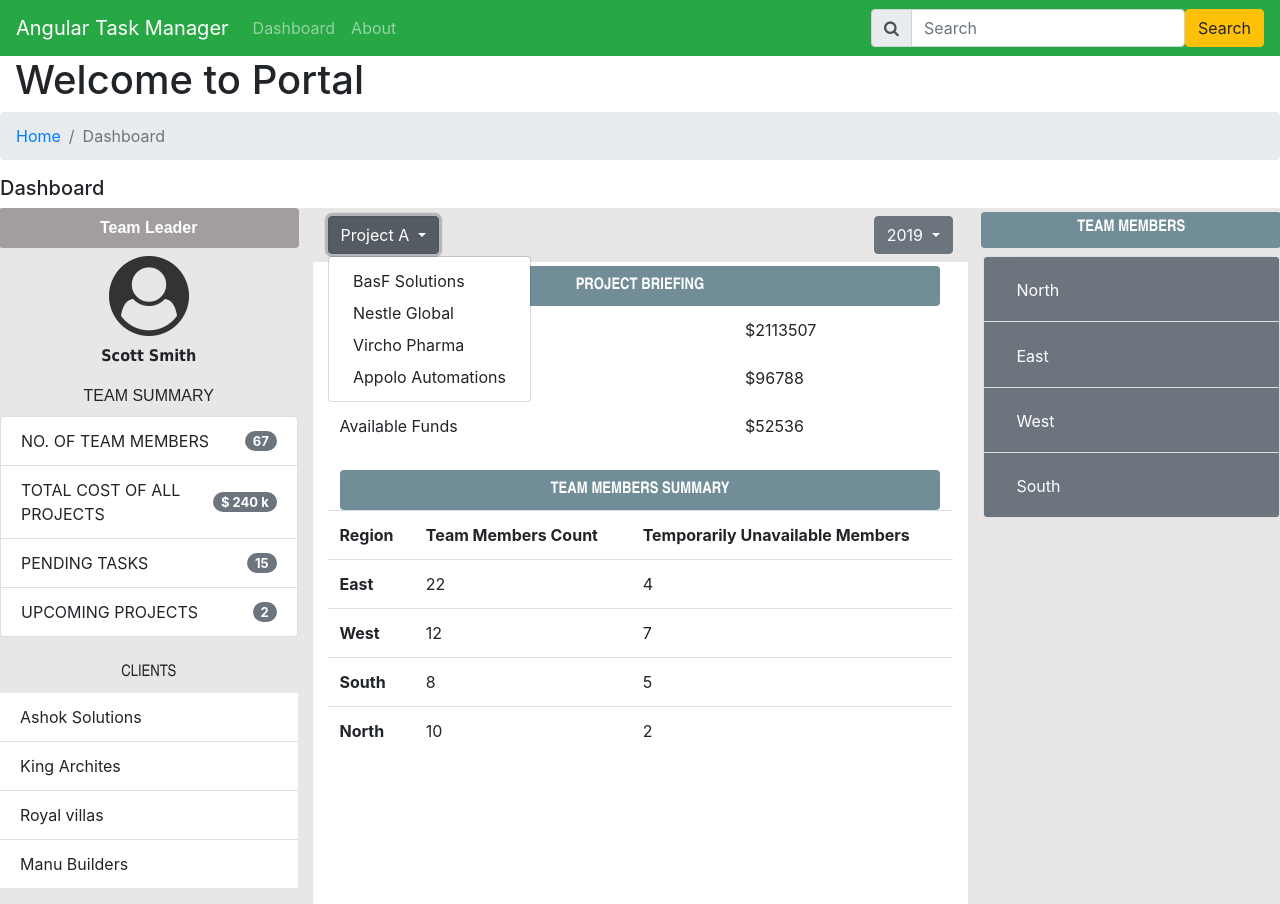
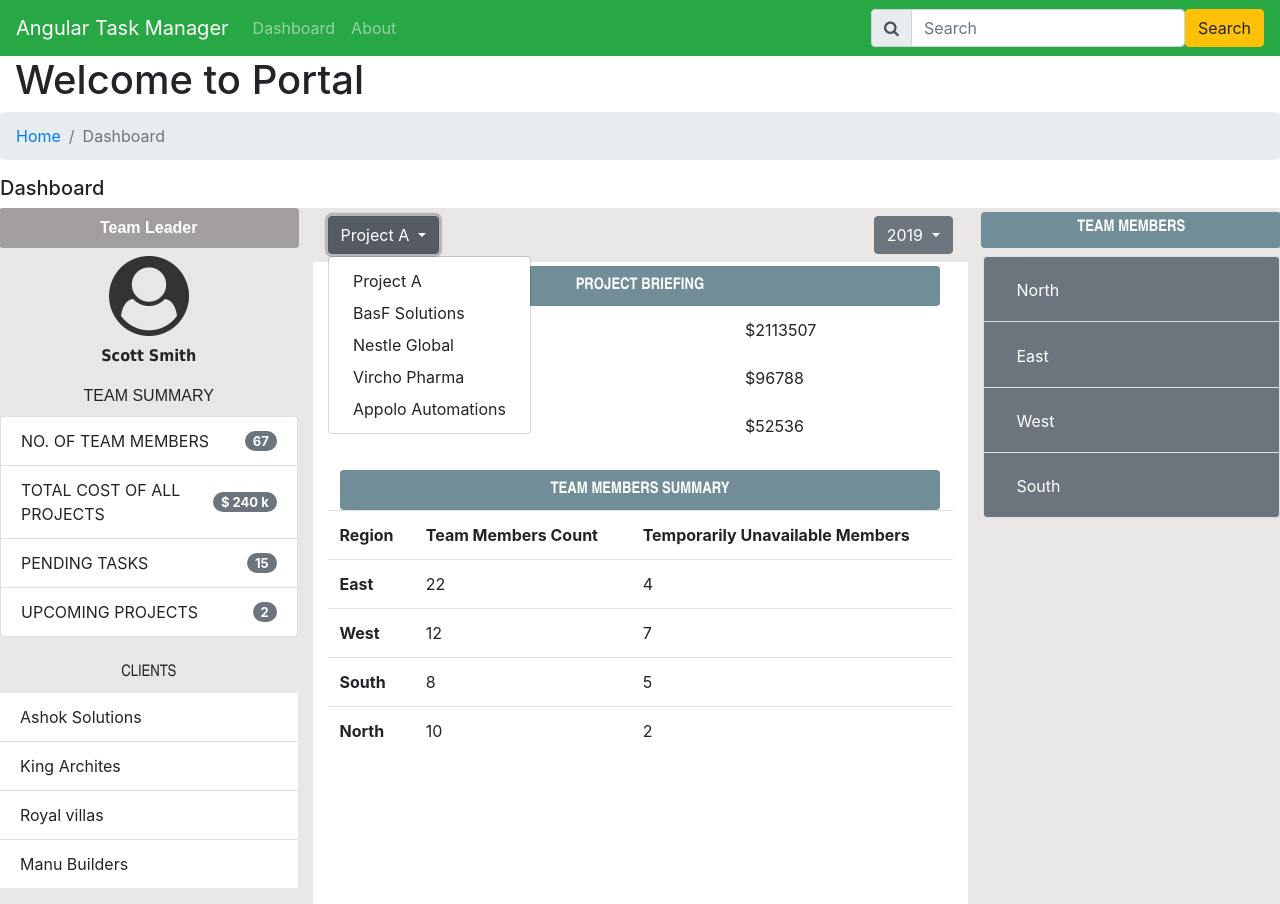
Before and after one commit to ashokboya891/TaskManager, an Angular app: page /dashboard in a window 1280 px wide. Both pictures are taken after a click on the button "Project A". Built offline with nearby package versions, Linux system fonts and the light colour scheme.

Commit message:
added event binding

```diff
--- a/src/app/dashboard/dashboard.component.html
+++ b/src/app/dashboard/dashboard.component.html
@@ -106,7 +106,7 @@
                 <div class="dropdown-menu">
                   <a
                     class="dropdown-item"
-                    href="#"
+                    href="#" onclick="return false" (click)="onProjectChange($event)"
                     *ngFor="let project of Projects"
                     >{{ project }}</a
                   >
--- a/src/app/dashboard/dashboard.component.ts
+++ b/src/app/dashboard/dashboard.component.ts
@@ -38,7 +38,7 @@ export class DashboardComponent implements OnInit
         "Ashok Solutions","King Archites","Royal villas","Manu Builders"
       ];
       this.Projects=[
-        "BasF Solutions","Nestle Global","Vircho Pharma","Appolo Automations"
+        "Project A","BasF Solutions","Nestle Global","Vircho Pharma","Appolo Automations"
       ]
       this.Years=[
         2019,2022,2020,2024,2023
@@ -77,7 +77,7 @@ export class DashboardComponent implements OnInit
             {name:"ashi khana",status:"Avaialable",role:"Member"},
             {name:"raya ",status:"Avaialable",role:"Member"},
              {name:"asok kin",status:"Busy",role:"Exec Task-1"},
-           {name:"rahul ",status:"Busy",role:"s.developers"},
+             {name:"rahul ",status:"Busy",role:"s.developers"},
 
           ]
         },
@@ -91,5 +91,40 @@ export class DashboardComponent implements OnInit
 
       ]
     }
+    onProjectChange($event:any)
+    {
+      console.log($event.target.innerHTML);
+      if ($event.target.innerHTML.trim() == 'BasF Solutions')
+      {
+        this.ProjectCost = 2123507;
+        this.CurrentExpenditure = 96788;
+        this.AvailableFunds = 52436;
+      }
+      else if ($event.target.innerHTML.trim() == 'Project A')
+        {
+          this.ProjectCost = 21235507;
+          this.CurrentExpenditure = 296788;
+          this.AvailableFunds = 552436;
+        }
+      else if ($event.target.innerHTML.trim() == 'Nestle Global')
+      {
+        this.ProjectCost = 88923;
+        this.CurrentExpenditure = 22450;
+        this.AvailableFunds = 2640;
+      }
+      else if($event.target.innerHTML.trim() == 'Vircho Pharma')
+      {
+        this.ProjectCost = 662183;
+        this.CurrentExpenditure = 7721;
+        this.AvailableFunds = 9811;
+      }
+      else if($event.target.innerHTML.trim() == 'Appolo Automations')
+      {
+        this.ProjectCost = 928431;
+        this.CurrentExpenditure = 562;
+        this.AvailableFunds = 883;
+      }
+
+    }
 
 }
```
